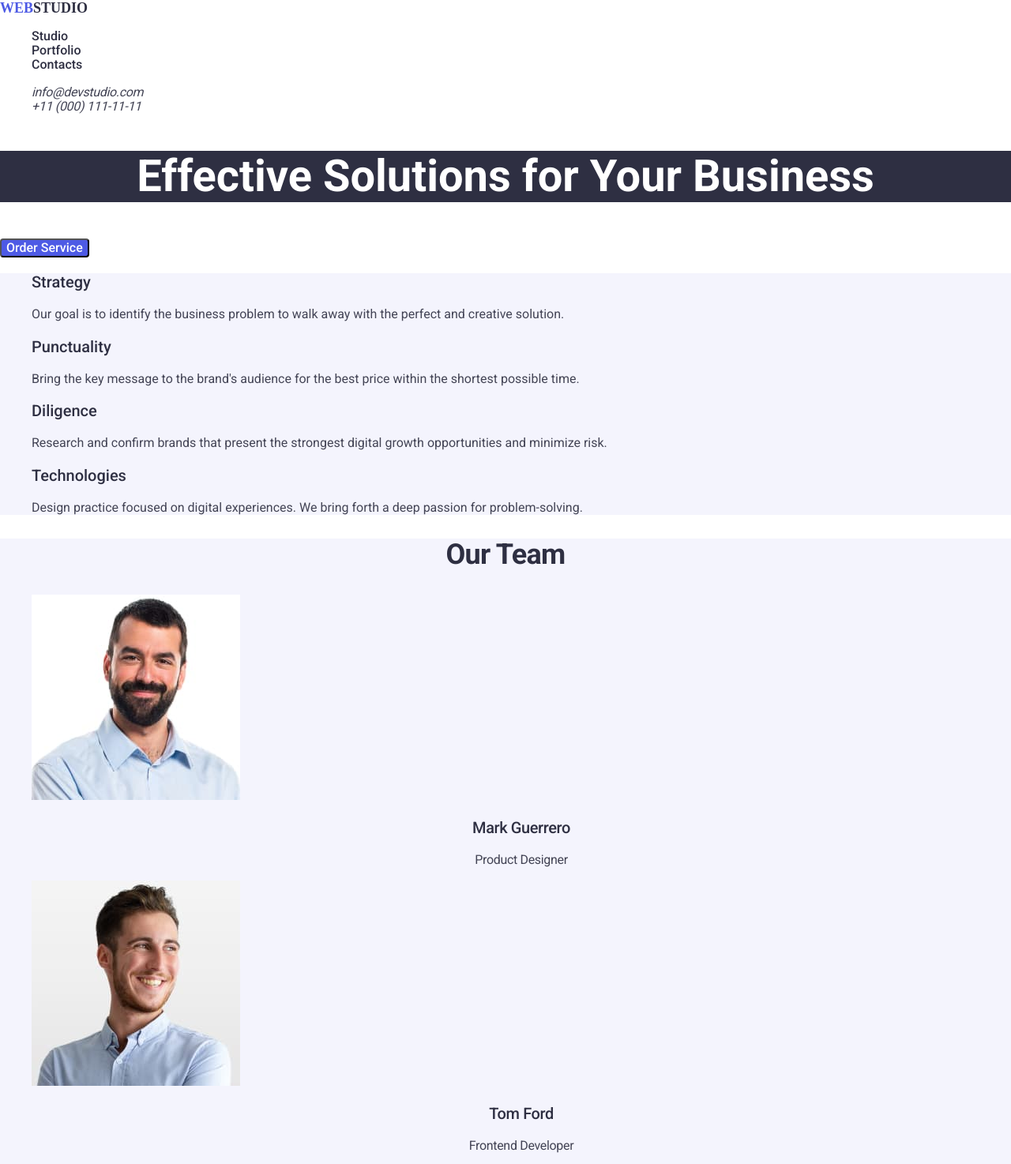
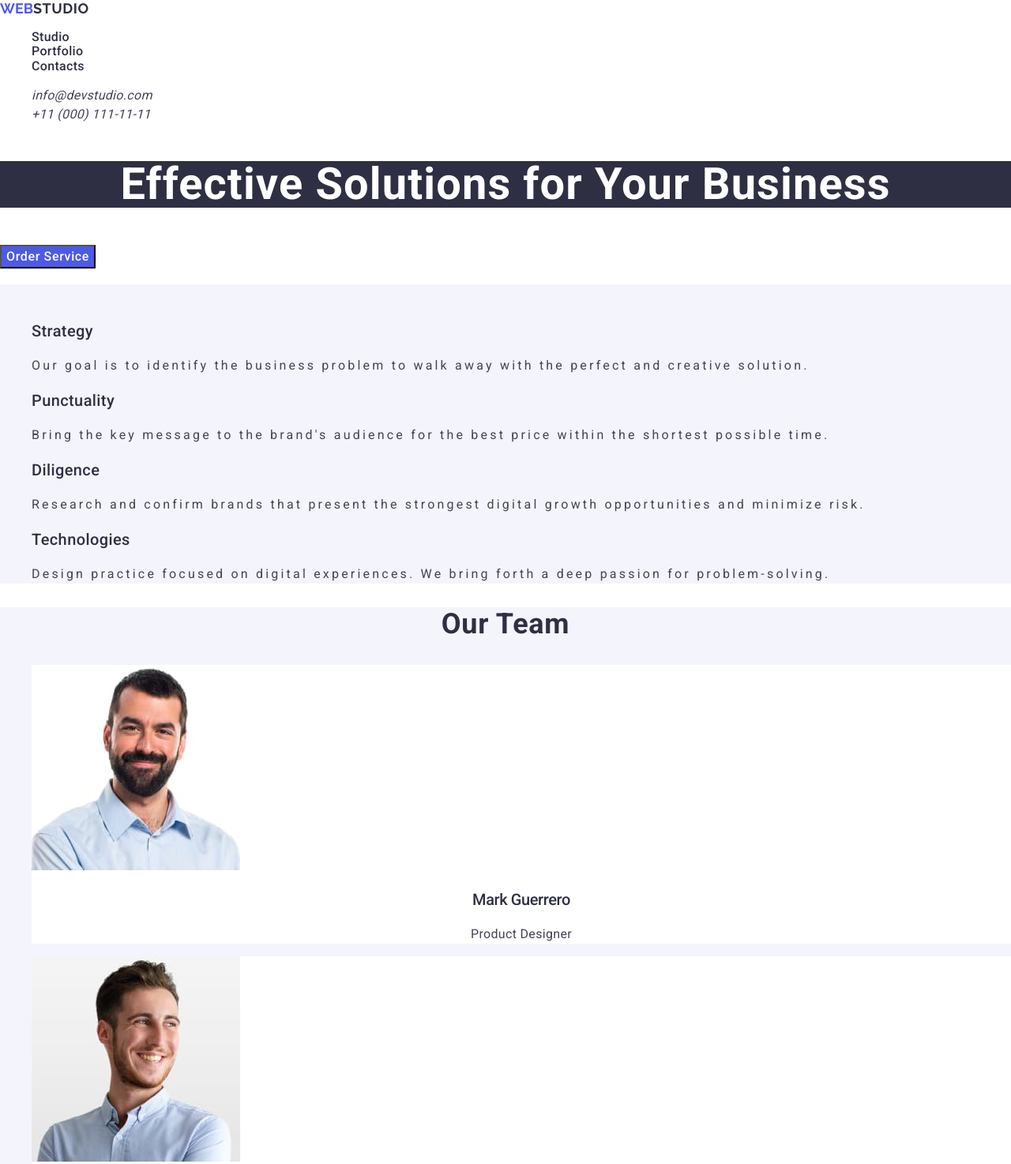
Before and after one commit to Kateryna1812/goit-markup-hw-02, a plain HTML site: page index.html in a window 1280 px wide. Shown: the top 1474 px of the page at 79% size. Drawn offline with nearby package versions, Linux system fonts and the light colour scheme.

Commit message:
index.html.correction

```diff
--- a/css/styles.css
+++ b/css/styles.css
@@ -1,6 +1,7 @@
 body {
-    font-family: 'Roboto', sans-serif;
+    font-family: 'Roboto', 'Raleway', sans-serif;
     background-color: #FFFFFF;
+    color: #434455
 }
 
 ul {
@@ -12,12 +13,7 @@ a {
 }
 
 .visually-hidden {
-    position: absolute;
-    width: 1px;
-    height: 1px;
-    margin: -1px;
     border: 0;
-    padding: 0;
     white-space: nowrap;
     clip-path: inset(100%);
     clip: rect(0 0 0 0);
@@ -26,22 +22,22 @@ a {
 
 
 .header-web-logo  {
-    color: var(--IRIS, #4D5AE5);
-    font-family: Raleway;
+    color:  #2E2F42;
+    font-family: "Raleway", sans-serif;
     font-size: 18px;
     font-style: normal;
     font-weight: 700;
-    line-height: 1,16;
-    letter-spacing: -3;
+    line-height: 1.17;
+    letter-spacing: 0.03em;
     text-transform: uppercase;
 }
 
 .header-web-link  {
-    color: #2E2F42;
-    font-family: Raleway;
+    color: #4d5ae5;
+    font-family: "Raleway", sans-serif;
     font-size: 18px;
     font-weight: 700;
-    line-height: 1,16;
+    line-height: 1.16;
     letter-spacing: -3;
     text-transform: uppercase;
 }
@@ -54,28 +50,26 @@ a {
 
 .header-menu-link {
     color: var(--NAVY-BLUE, #2E2F42);
-    font-family: Roboto;
     font-size: 16px;
-    font-style: normal;
     font-weight: 500;
-    line-height: 1,50;
-    letter-spacing: -2;
+    line-height: 1.15;
+    letter-spacing: 0.02em;
 }
 .header-menu-link:hover {
-color: #4D5AE5;
+color:#404bbf;
 }
 .header-menu-link:focus {
-color: #4D5AE5;
+color: #404bbf;
 }
 
 
 .header-address-link {
     color: var(--SLATE, #434455);
-        font-family: Roboto;
-        font-size: 16px;
+    font-style: normal
+    font-size: 16px;
         font-weight: 400;
-        line-height: 1,5;
-        letter-spacing: -0.02em;
+        line-height: 1.5;
+        letter-spacing: 0.02em;
 }
 
 .header-address-link:hover {
@@ -89,33 +83,32 @@ color: #4D5AE5;
 
 .hero-title {
     color: var(--WHITE, #FFFFFF);
-    background: #2E2F42;
+    background-color: #2e2f42;
         text-align: center;
         font-size: 56px;
         font-weight: 700;
-        line-height: 1,07;
-        letter-spacing: -62,72em;
+        line-height: 1.07;
+        letter-spacing: 0.02em;
 }
 
 
 .hero-buy-btn {
-    border-radius: 4px;
     background: var(--IRIS, #4D5AE5);
     color: var(--WHITE, #FFFFFF);
-    font-family: Roboto;
+    font-family: "Roboto", sans-serif;
         font-size: 16px;
         font-weight: 500;
-        line-height: 1,50;
-        letter-spacing: 4;
+        line-height: 1.5;
+        letter-spacing: 0.04em;
         cursor: pointer;
 }
 
 .hero-buy-btn: :hover{
-    color: #404BBF
+background-color: #404BBF
 }
 
 .hero-buy-btn: :focus {
-    color: #404BBF
+background-color: #404BBF
 }
 
 .info {
@@ -123,79 +116,110 @@ color: #4D5AE5;
 }
 
 
-
 .info-subtitle {
     color: var(--NAVY-BLUE, #2E2F42);
     font-size: 20px;
     font-weight: 500;
-    line-height: 1,20;
-    letter-spacing: 0,02;
+    line-height: 1.2;
+    letter-spacing: 0.02em;
 }
 
 .info-item-text {
     color: var(--SLATE, #434455);
         font-size: 16px;
         font-weight: 400;
-        line-height: 1,5;
-        letter-spacing: -0.2;
+        line-height: 1.5;
+        letter-spacing: 0.2em;
 }
 
-.our-portfolio {
+.our-team {
     background: var(--CLOUD, #F4F4FD);
 }
 
-.portfolio-title {
+.our-title {
     color: var(--NAVY-BLUE, #2E2F42);
         text-align: center;
         font-size: 36px;
         font-weight: 700;
-        line-height: 1,11;
-        letter-spacing: -0.02em;
+        line-height: 1.2;
+        letter-spacing: 0.02em;
         text-transform: capitalize;
 }
 
 
-.portfolio-img {
+.our-img {
     background: url(<path-to-image>),
      lightgray -97.034px -0.927px / 181.897% 251.37%
      no-repeat;
 }
+.our-item {
+    background-color: #FFFFFF
+}
 
-.portfolio-subtitle {
+.our-subtitle {
     color: var(--NAVY-BLUE, #2E2F42);
         text-align: center;
         font-size: 20px;
         font-weight: 500;
-        line-height: 1,2;
+        line-height: 1.2;
         letter-spacing: -0.02em;
+}
+
+.our-text {
+    color: #434455;
+        text-align: center;
+        font-size: 16px;
+        font-weight: 400;
+        line-height: 1.5;
+        letter-spacing: 0.02em;
+}
+
+.portfolio-title {
+color: var(--NAVY-BLUE, #2E2F42);
+    text-align: center;
+    font-size: 36px;
+    font-weight: 700;
+    line-height: 1.11;
+    letter-spacing: 0.02em;
+    text-transform: capitalize;
+}
+
+.portfolio-img {
+border: 1px solid var(--CORNFLOWER, #E7E9FC);
+    background: var(--WHITE, #FFF);
+}
+
+.portfolio-subtitle {
+color: var(--NAVY-BLUE, #2E2F42);
+    font-size: 20px;
+    font-weight: 500;
+    line-height: 1.2;
+    letter-spacing: 0.02em;
 }
 
 .portfolio-text {
     color: var(--SLATE, #434455);
-        text-align: center;
         font-size: 16px;
-        font-weight: 400;
-        line-height: 1,5;
-        letter-spacing: -0.02em;
+        line-height: 1.5;
+        letter-spacing: 0.02em;
 }
 
+
 .footer-web-logo {
-    color: var(--IRIS, #4D5AE5);
-        font-family: Raleway;
+    color: #4d5ae5;
+    font-family: "Raleway", sans-serif;
         font-size: 18px;
-        font-style: normal;
         font-weight: 700;
-        line-height: 1, 16;
-        letter-spacing: -3;
+        line-height: 1.17;
+        letter-spacing: 0.03em;
         text-transform: uppercase;
 }
 
 .footer-web-link {
     color: #F4F4FD;
-        font-family: Raleway;
         font-size: 18px;
         font-weight: 700;
-        line-height: 1, 16;
+        line-height: 1.16;
         letter-spacing: -3;
         text-transform: uppercase;
 }
--- a/index.html
+++ b/index.html
@@ -7,17 +7,20 @@
     <link rel="preconnect" href="https://fonts.googleapis.com">
 <link rel="preconnect" href="https://fonts.gstatic.com" crossorigin>
 <link href="https://fonts.googleapis.com/css2?family=Roboto:wght@400;500;700&display=swap" rel="stylesheet">
+<link rel="preconnect" href="https://fonts.googleapis.com">
+<link rel="preconnect" href="https://fonts.gstatic.com" crossorigin>
+<link href="https://fonts.googleapis.com/css2?family=Raleway:wght@700&display=swap" rel="stylesheet">
 <link rel="stylesheet" href="https://cdnjs.cloudflare.com/ajax/libs/modern-normalize/2.0.0/modern-normalize.min.css" integrity="sha512-4xo8blKMVCiXpTaLzQSLSw3KFOVPWhm/TRtuPVc4WG6kUgjH6J03IBuG7JZPkcWMxJ5huwaBpOpnwYElP/m6wg==" crossorigin="anonymous" referrerpolicy="no-referrer" />
 <link rel="stylesheet" href="./css/styles.css">
 </head>
 <body>
     <header class="header">
     <nav class="header-navigation">
-        <a class="header-web-link" href="./index.html"><span class="header-web-logo">Web</span>Studio</a>
+        <a class="header-web-link" href="./index.html">WEB<span  class="header-web-logo">Studio</span></a>
 <ul class="header-menu">
-    <li class="header-menu-item"> <a class="header-menu-link" href="#top">Studio</a></li>
-    <li class="header-menu-item"> <a class="header-menu-link" href="#top">Portfolio</a></li>
-    <li class="header-menu-item"> <a class="header-menu-link" href="#top">Contacts</a></li>
+    <li class="header-menu-item"> <a class="header-menu-link" href="./index.html">Studio</a></li>
+    <li class="header-menu-item"> <a class="header-menu-link" href="portfolio-title">Portfolio</a></li>
+    <li class="header-menu-item"> <a class="header-menu-link" href="header-address-link">Contacts</a></li>
 </ul>
    </nav>
 <address class="header-address">
@@ -54,30 +57,61 @@ problem to walk away with the perfect and creative solution.</p>
             </li>
            </ul>
         </section>
+        <section class="our-team">
+            <h2 class="our-title">Our Team</h2>
+            <ul class="our-list">
+                <li class="our-item">
+                    <img src="./images/img.jpg" width="264" height="260" alt="Mark Guerrero" class="our-img">
+                    <h3 class="our-subtitle">Mark Guerrero</h3>
+                    <p class="our-text">Product Designer</p>
+                </li>
+                <li class="our-item">
+                    <img src="./images/img-1.jpg" width="264" height="260" alt="Tom Ford" class="our-img">
+                    <h3 class="our-subtitle">Tom Ford</h3>
+                    <p class="our-text">Frontend Developer</p>
+                </li>
+                <li class="our-item">
+                    <img src="./images/img-2.jpg" width="264" height="260" alt="Camila Garcia" class="our-img">
+                    <h3 class="our-subtitle">Camila Garcia</h3>
+                    <p class="our-text">Marketing</p>
+                </li>
+                <li class="our-item">
+                    <img src="./images/img-3.jpg" width="264" height="260" alt="Daniel Wilson" class="our-img">
+                    <h3 class="our-subtitle">Daniel Wilson</h3>
+                    <p class="our-text">UI Designer</p>
+                </li>
+            </ul>
+        </section>
         <section class="our-portfolio">
-            <h2 class="portfolio-title">Our Team</h2>
-            <ul class="portfolio-list">
-                <li class="portfolio-item">
-                    <img src="./images/img.jpg" width="264" height="260" alt="Mark Guerrero" class="portfolio-img">
-                    <h3 class="portfolio-subtitle">Mark Guerrero</h3>
-                    <p class="portfolio-text">Product Designer</p>
-                </li>
-                <li class="portfolio-item">
-                    <img src="./images/img-1.jpg" width="264" height="260" alt="Tom Ford" class="portfolio-img">
-                    <h3 class="portfolio-subtitle">Tom Ford</h3>
-                    <p class="portfolio-text">Frontend Developer</p>
-                </li>
-                <li class="portfolio-item">
-                    <img src="./images/img-2.jpg" width="264" height="260" alt="Camila Garcia" class="portfolio-img">
-                    <h3 class="portfolio-subtitle">Camila Garcia</h3>
+            <h2 class="portfolio-title">Our Portfolio</h2>
+            <ul>
+                <li><img src="../images2/card-1.jpg" width: 360px;
+height: 300px; alt="Banking App" class="portfolio-img">
+                    <h3 class="portfolio-subtitle">Banking App</h3>
+                    <p class="portfolio-text">App</p></li>
+                <li><img src="../images2/card-2.jpg" width: 360px;
+height: 300px; alt="Cashless Paymen" class="portfolio-img">
+                    <h3 class="portfolio-subtitle">Cashless Paymen</h3>
+                    <p class="portfolio-text">Marketing</p></li>
+                <li><img src="../images2/card-3.jpg"  width: 360px;
+height: 300px; alt="Meditation App" class="portfolio-img">
+                    <h3 class="portfolio-subtitle">Meditation App</h3>
+                    <p class="portfolio-text">App</p></li>
+                <li><img src="../images2/card-4.jpg" width: 360px;
+height: 300px; alt="Taxi Service" class="portfolio-img">
+                    <h3 class="portfolio-subtitle">Taxi Service</h3>
+                    <p class="portfolio-text">Marketing</p></li>
+                <li><img src="../images2/card-5.jpg" width: 360px;
+height: 300px; alt="Screens Illustration" class="portfolio-img">
+                    <h3 class="portfolio-subtitle">Screens Illustration</h3>
+                    <p class="portfolio-text">Design</p></li>
+                <li><img src="../images2/card-6.jpg" width: 360px;
+height: 300px; alt="Online Courses" class="portfolio-img">
+                    <h3 class="portfolio-subtitle">Online Courses</h3>
                     <p class="portfolio-text">Marketing</p>
                 </li>
-                <li class="portfolio-item">
-                    <img src="./images/img-3.jpg" width="264" height="260" alt="Daniel Wilson" class="portfolio-img">
-                    <h3 class="portfolio-subtitle">Daniel Wilson</h3>
-                    <p class="portfolio-text">UI Designer</p>
-                </li>
             </ul>
+
         </section>
     </main>
     <footer class="footer">
```
